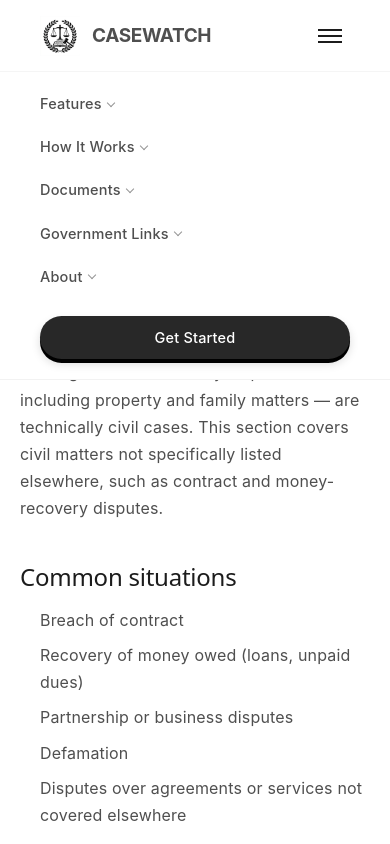
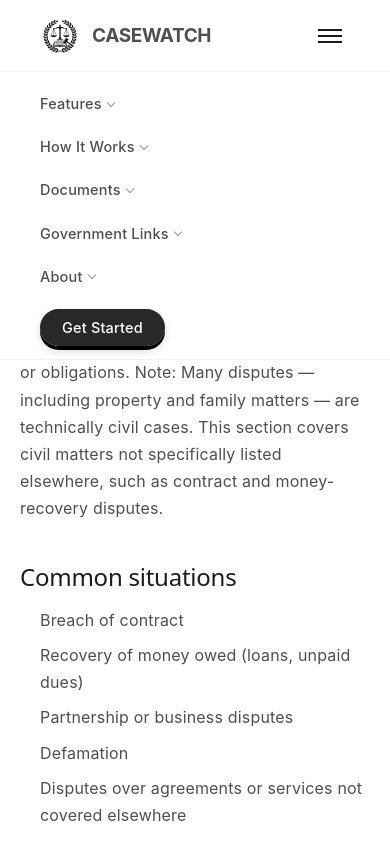
Before and after one commit to kritiahlawat8-sys/CASEWATCH, a React (Vite) app: page /legal-info/civil in a window 390 px wide. Both pictures are taken after a click on the button "Toggle navigation menu". Shown: the top 844 px of the page. Built offline with nearby package versions, Linux system fonts and the light colour scheme.

Commit message:
refactor: Update navbar to link to track case page

```diff
--- a/src/components/Navbar.jsx
+++ b/src/components/Navbar.jsx
@@ -1,4 +1,5 @@
 import React, { useState, useEffect } from 'react';
+import { Link } from 'react-router-dom';
 import './Navbar.css';
 
 const Navbar = () => {
@@ -34,13 +35,13 @@ const Navbar = () => {
           <li><a href="#government-links" className="nav-item">Government Links <span className="chevron"></span></a></li>
           <li><a href="#about" className="nav-item">About <span className="chevron"></span></a></li>
           <li className="mobile-only-btn">
-            <button className="btn-get-started mobile-btn">Get Started</button>
+            <Link to="/track-case.html" className="btn-get-started mobile-btn">Get Started</Link>
           </li>
         </ul>
       </div>
 
       <div className="navbar-right">
-        <button className="btn-get-started">Get Started</button>
+        <Link to="/track-case.html" className="btn-get-started">Get Started</Link>
         <button
           className="hamburger"
           aria-label="Toggle navigation menu"
```
